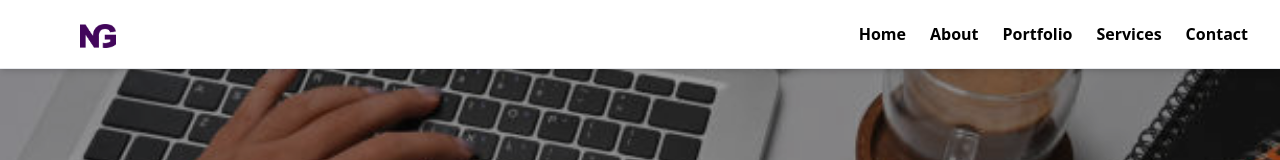
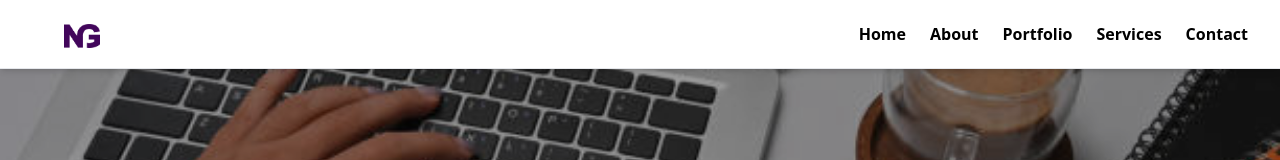
Before and after one commit to Nimet-Graphics/Company-Profile, a React (Create React App) app: page / in a window 1280 px wide. Shown: the top 160 px of the page. Built offline with nearby package versions, Linux system fonts and the light colour scheme.

Commit message:
header updated

```diff
--- a/src/components/Header.js
+++ b/src/components/Header.js
@@ -14,7 +14,7 @@ const Header = () => {
     <header className='fixed top-0 left-0 right-0 bg-white border-b shadow-md z-50'>
       <nav className=' container flex justify-between items-center px-8 py-5 mx-auto'>
         <Link to='/' alt='company-logo'>
-          <img src={logo} alt='Nimet-Graphics' className='h-6 w-9 ml-12 mt-1' />
+          <img src={logo} alt='Nimet-Graphics' className='h-6 w-9 ml-4 md:ml-8 mt-1' />
         </Link>
 
         {/* Hamburger Icon for mobile view */}
@@ -24,7 +24,7 @@ const Header = () => {
 
         {/* Navigation Links */}
         <ul
-          className={`flex flex-col md:flex-row md:space-x-6 font-bold font-roboto absolute md:static bg-white top-full left-0 w-full md:w-auto md:bg-transparent transition-all duration-500 ease-in-out ${
+          className={`flex flex-col md:flex-row md:space-x-6 pl-10 md:pl-0 font-bold font-roboto absolute md:static bg-white top-full left-0 w-full md:w-auto md:bg-transparent transition-all duration-500 ease-in-out ${
             isOpen ? 'opacity-100 visible' : 'opacity-0 invisible'
           } md:opacity-100 md:visible`}
         >
```
